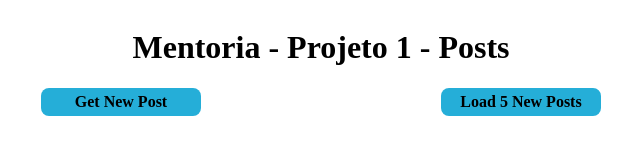
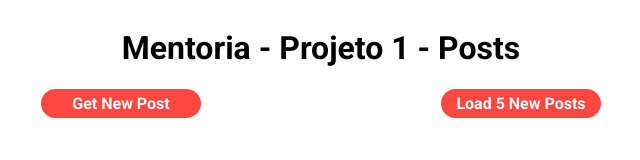
Before and after one commit to jfaundes/mentoria_projeto_1, a plain HTML site: page index.html in a window 1280 px wide. Shown: the whole page, without its empty margins (319-959 px from the left). Drawn offline with Linux system fonts and the light colour scheme; no server answers.

Commit message:
Design Changes

```diff
--- a/index.html
+++ b/index.html
@@ -7,6 +7,9 @@
     <link rel="stylesheet" href="style.css">
     <link rel="icon" href="img/favicon.ico" type="image/x-icon">
     <title>Mentoria - Projeto API</title>
+    <link rel="preconnect" href="https://fonts.googleapis.com">
+    <link rel="preconnect" href="https://fonts.gstatic.com" crossorigin>
+    <link href="https://fonts.googleapis.com/css2?family=Roboto:wght@100;400;700&display=swap" rel="stylesheet">
 </head>
 <body>
     <main>
--- a/style.css
+++ b/style.css
@@ -1,3 +1,7 @@
+body {
+    font-family: 'Roboto', sans-serif;
+}
+
 main {
     display: flex;
     flex-direction: column;
@@ -33,32 +37,37 @@ main {
     width: 150px;
     padding: 5px;
     margin-bottom: 10px;
-    font-weight: 600;
+    font-weight: 700;
+    font-size: medium;
     text-align: center;
-    background-color: rgb(37, 174, 216);
-    border-radius: 8px;
+    background-color: #ff4742;
+    border-radius: 50px;
     transition: 0.3s;
+    color: white;
 }
 
 .btn:hover {
-    outline: 0.5px solid black;
+    outline: 0.5px solid #ff4742;
     cursor: pointer;
-    background-color: rgb(42, 205, 255);
+    background-color: white;
+    color: #ff4742;
 }
 
 .post-title {
     margin: 0 0 5px 0;
     color: rgb(49, 49, 49);
+    font-size: medium;
 }
 
 .post-content {
+    font-size: small;
     margin: 0 0 0 0;
     color: rgb(82, 82, 82);
 }
 
 .post-footer {
     margin-top: 10px;
-    font-size: 12px;
+    font-size: x-small;
 }
 
 @media only screen and (max-width: 820px) {
```
